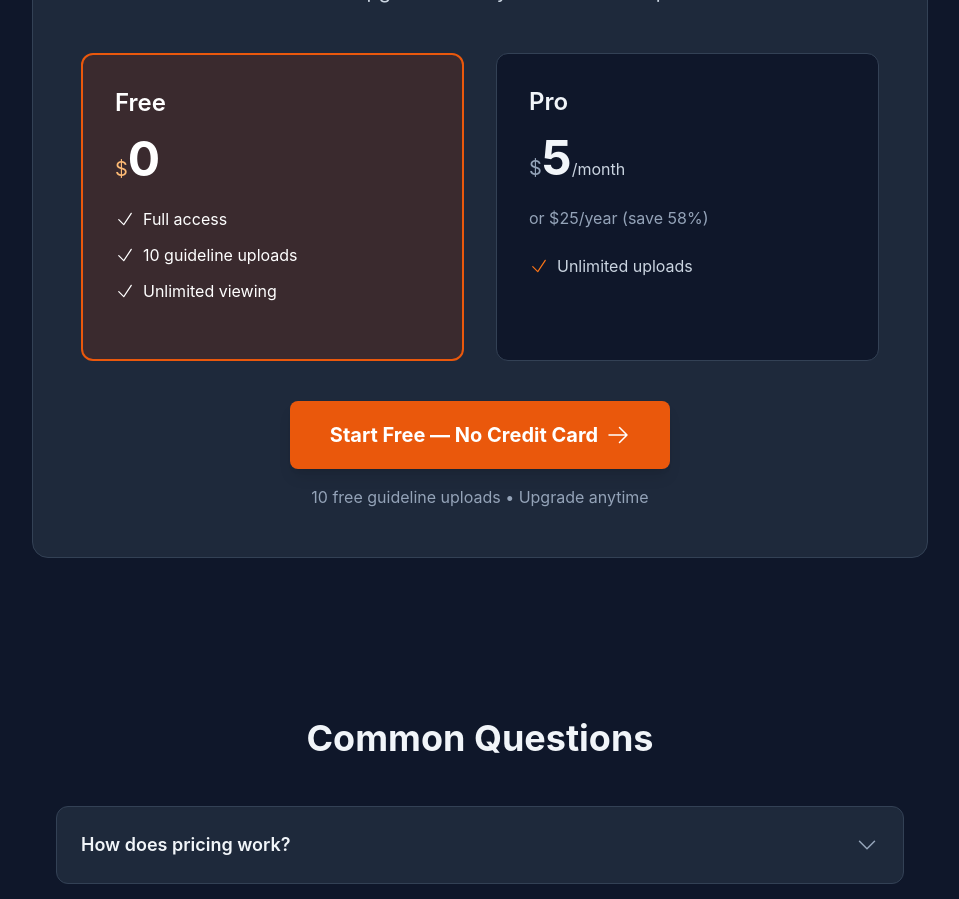
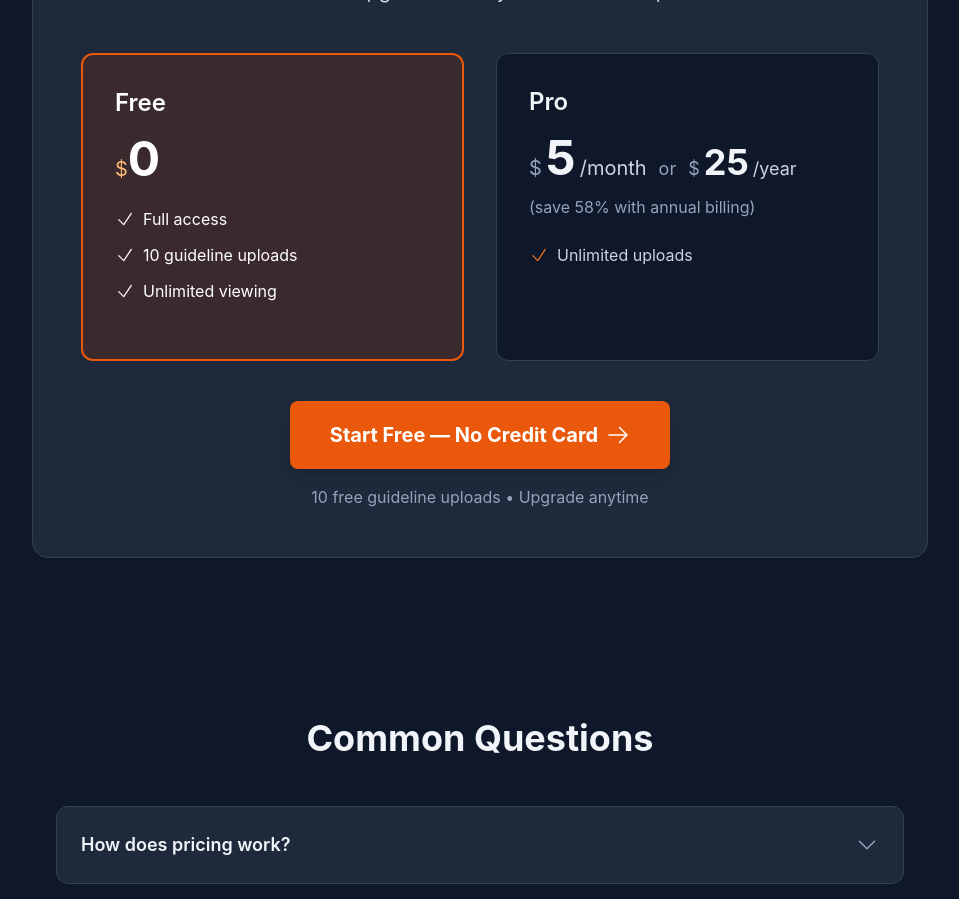
Before and after one commit to ambivalent28/med-snap, a React (Vite) app: page / in a window 1280 px wide. Shown: the part 3740-4639 px from the top of the page, without its empty margins (160-1119 px from the left). Built offline with nearby package versions, Linux system fonts and the light colour scheme; no server answers.

Commit message:
Improve Pro pricing display: Same line layout, clearer annual savings

```diff
--- a/src/routes/Landing.tsx
+++ b/src/routes/Landing.tsx
@@ -410,10 +410,19 @@ export default function Landing() {
             <div className="rounded-lg sm:rounded-xl bg-slate-900 border border-slate-700 p-5 sm:p-6 md:p-8">
               <h3 className="text-lg sm:text-xl md:text-2xl font-semibold text-slate-100 mb-3 sm:mb-4">Pro</h3>
               <div className="mb-4 sm:mb-6">
-                <span className="text-base sm:text-lg md:text-xl text-slate-400">$</span><span className="text-3xl sm:text-4xl md:text-5xl font-bold text-slate-100">5</span>
-                <span className="text-slate-300 text-sm sm:text-base">/month</span>
+                <div className="flex items-baseline gap-2 sm:gap-3 flex-wrap">
+                  <div className="flex items-baseline gap-1">
+                    <span className="text-base sm:text-lg md:text-xl text-slate-400">$</span><span className="text-3xl sm:text-4xl md:text-5xl font-bold text-slate-100">5</span>
+                    <span className="text-slate-300 text-base sm:text-lg md:text-xl">/month</span>
+                  </div>
+                  <span className="text-slate-400 text-sm sm:text-base md:text-lg">or</span>
+                  <div className="flex items-baseline gap-1">
+                    <span className="text-sm sm:text-base md:text-lg text-slate-400">$</span><span className="text-2xl sm:text-3xl md:text-4xl font-bold text-slate-100">25</span>
+                    <span className="text-slate-300 text-sm sm:text-base md:text-lg">/year</span>
+                  </div>
+                  <span className="text-xs sm:text-sm md:text-base text-slate-400">(save 58% with annual billing)</span>
+                </div>
               </div>
-              <div className="mb-4 sm:mb-6 text-xs sm:text-sm md:text-base text-slate-400">or $25/year (save 58%)</div>
               <ul className="space-y-2 sm:space-y-3 text-left mb-4 sm:mb-6">
                 <li className="flex items-center gap-2 text-xs sm:text-sm md:text-base text-slate-300">
                   <CheckIcon className="h-4 w-4 sm:h-5 sm:w-5 text-brand-500 flex-shrink-0" />
```
